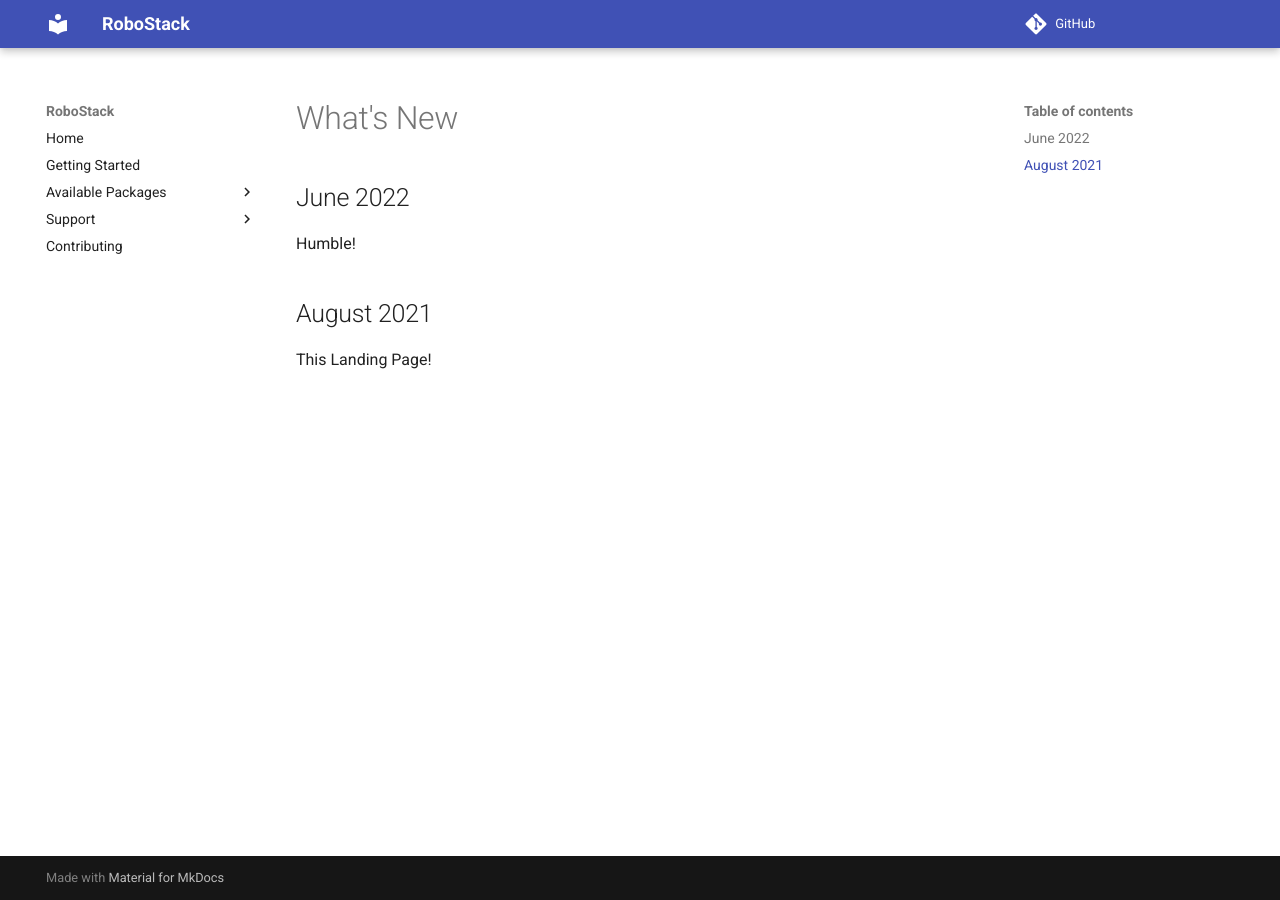
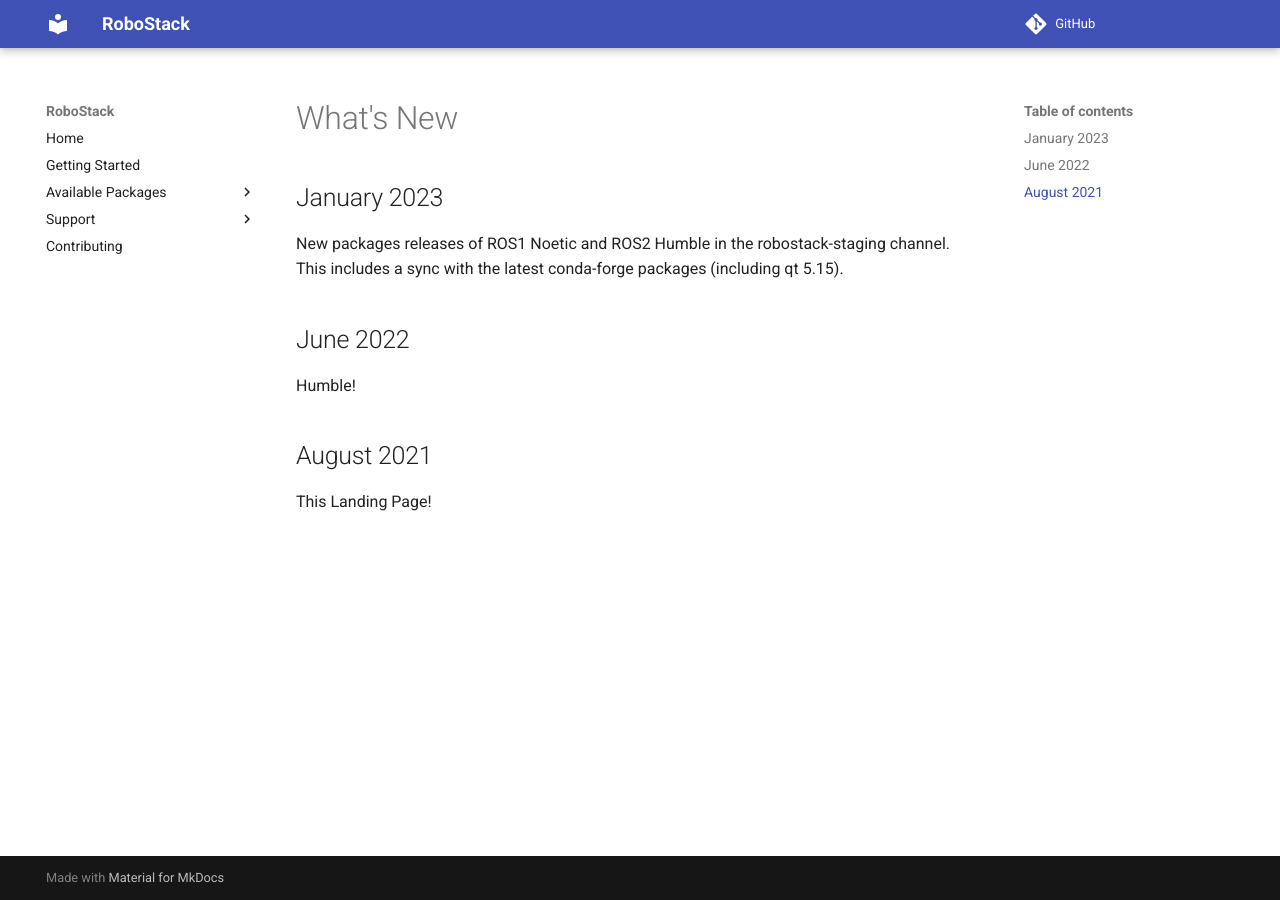
Before and after one commit to RoboStack/robostack.github.io, an MkDocs documentation site: the page built from docs/WhatsNew.md, in a window 1280 px wide. Built offline with MkDocs 1.6.1 and Material for MkDocs 9.7.7, drawn with Linux system fonts in a browser that asks for light colours; comment, search, counter and statistics services are not loaded.

Commit message:
Update WhatsNew.md

```diff
--- a/docs/WhatsNew.md
+++ b/docs/WhatsNew.md
@@ -1,4 +1,7 @@
 # What's New
+
+## January 2023
+New packages releases of ROS1 Noetic and ROS2 Humble in the robostack-staging channel. This includes a sync with the latest conda-forge packages (including qt 5.15).
 
 ## June 2022
 Humble!
```
